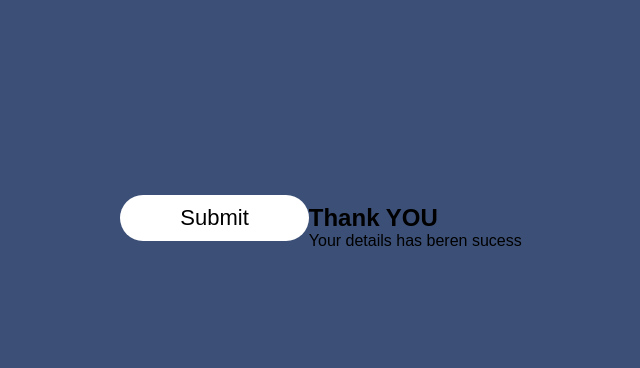
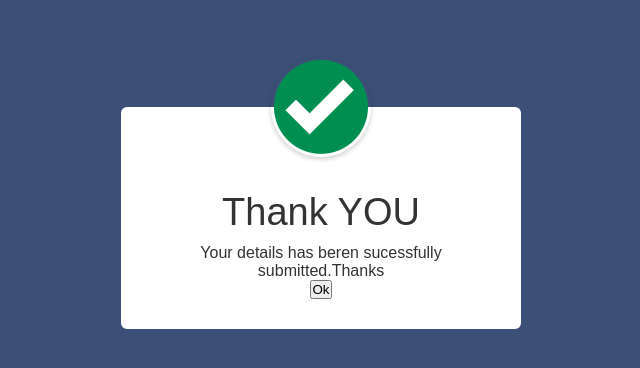
Before and after one commit to Anwarul07/Pop-Up, a plain HTML site: page index.html in a window 1280 px wide. Shown: the part 182-550 px from the top of the page, without its empty margins (319-959 px from the left). Drawn offline with Linux system fonts and the light colour scheme.

Commit message:
update style.css

```diff
--- a/index.html
+++ b/index.html
@@ -12,9 +12,10 @@
     <div class="container">
         <button type="submit" class="btn"> Submit</button>
         <div class="popup">
-            <img src="" alt="">
+            <img src="pngwing.com.png" alt="">
             <h2>Thank YOU</h2>
-            <P>Your details has beren sucess</P>
+            <P>Your details has beren sucessfully submitted.Thanks</P>
+            <button type="button">Ok</button>
         </div>
     </div>
 </body>
--- a/style.css
+++ b/style.css
@@ -12,7 +12,7 @@
   align-items: center;
   justify-content: center;
 }
-.btn{
+.btn {
   padding: 10px 60px;
   background: #fff;
   border: 0;
@@ -20,5 +20,27 @@
   font-size: 22px;
   font-weight: 500;
   border-radius: 30px;
-
 }
+.popup {
+  width: 400px;
+  background: #fff;
+  border-radius: 6px;
+  position: absolute;
+  top: 50%;
+  right: 50%;
+  transform: translate(50%, -50%);
+  text-align: center;
+  padding: 0 30px 30px;
+  color: #333;
+}
+.popup img {
+  width: 100px;
+  margin-top: -50px;
+  border-radius: 50%;
+  box-shadow:  0 2px 5px rgba(0, 0, 0,0.2);
+}
+.popup h2{
+    font-size: 38px;
+    font-weight: 500;
+    margin: 30px 0 10px ;
+}
```
Also changed, not shown: pngwing.com.png (added). Lines whose indentation alone changed are shown as unchanged.
